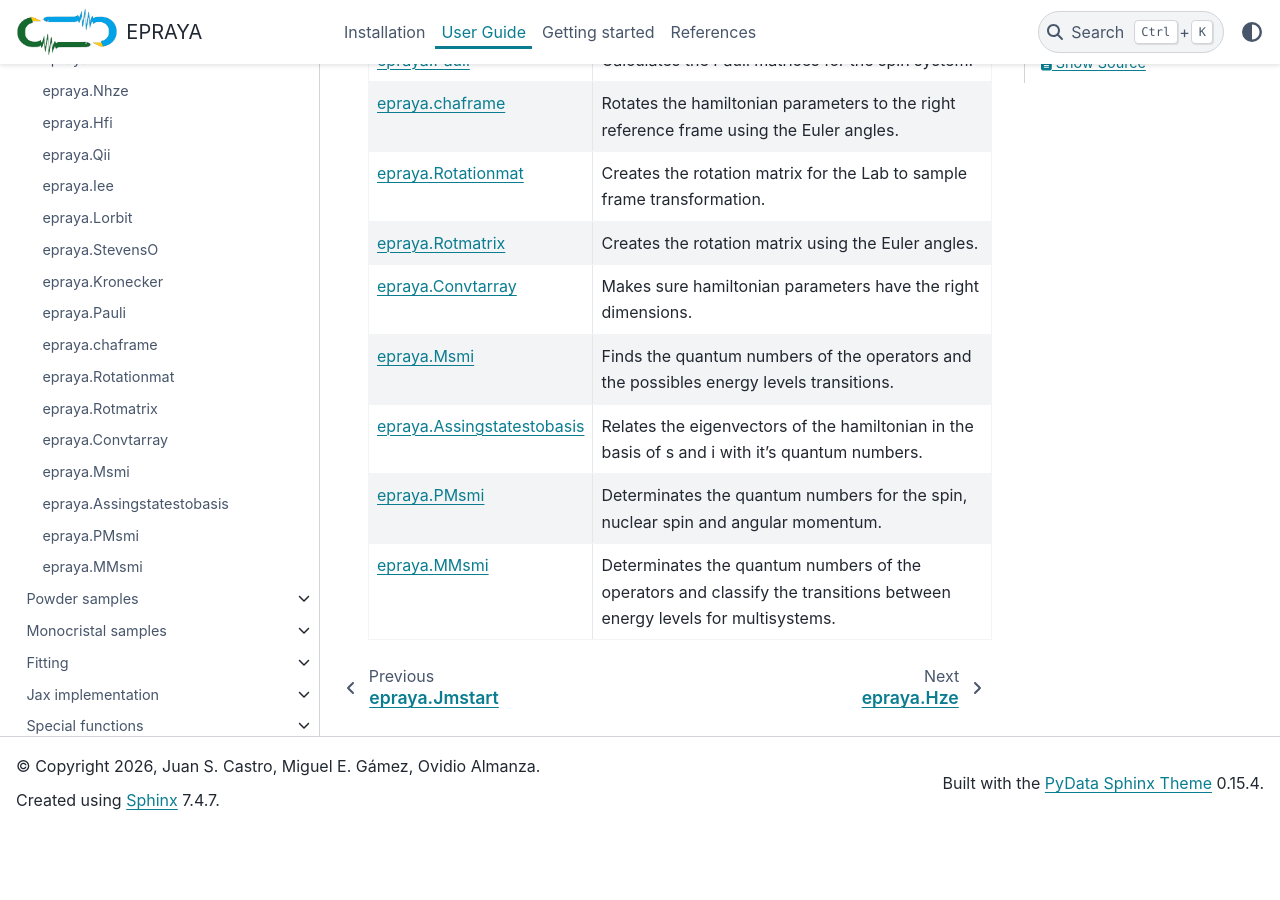
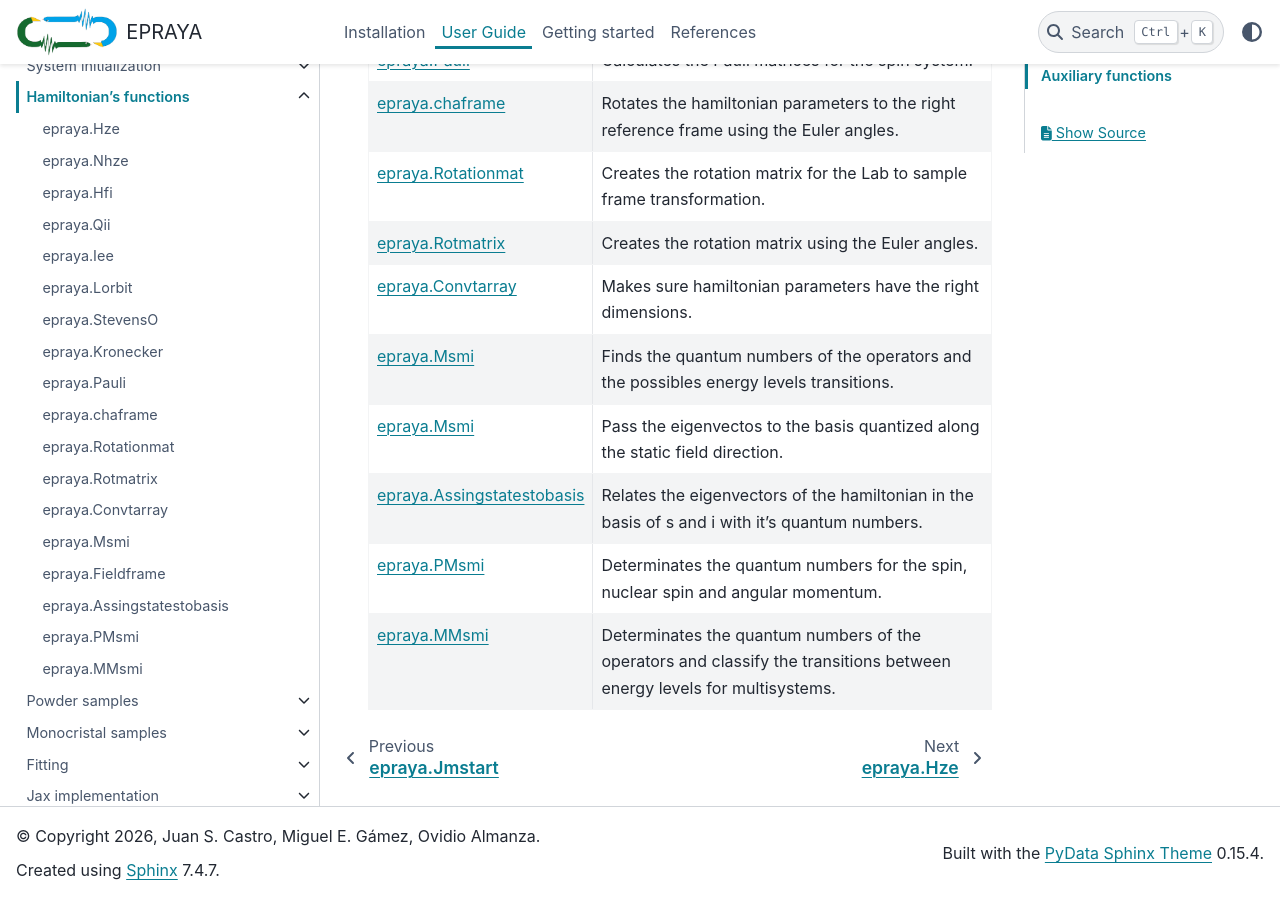
Before and after one commit to eprayadev/EPRAYA, a Sphinx documentation site: the page built from docs/hamfunct.rst, in a window 1280 px wide and 900 px high, scrolled down 899 px. Built offline with Sphinx 7.4.7 and the PyData theme 0.15.4, drawn with Linux system fonts in a browser that asks for light colours; before the commit the page ends 1729 px from its top, so only the background shows below that.

Commit message:
Added documentation for Fieldframe

```diff
--- a/docs/hamfunct.rst
+++ b/docs/hamfunct.rst
@@ -59,6 +59,7 @@ Auxiliary functions
    Rotmatrix
    Convtarray
    Msmi
+   Fieldframe
    Assingstatestobasis
    PMsmi
    MMsmi
@@ -83,6 +84,8 @@ Auxiliary functions
      - Makes sure hamiltonian parameters have the right dimensions.
    * - :doc:`epraya.Msmi <Msmi>`
      - Finds the quantum numbers of the operators and the possibles energy levels transitions.
+   * - :doc:`epraya.Msmi <Fieldframe>`
+     - Pass the eigenvectos to the basis quantized along the static field direction.
    * - :doc:`epraya.Assingstatestobasis <Assingstatestobasis>`
      - Relates the eigenvectors of the hamiltonian in the basis of s and i with it's quantum numbers.
    * - :doc:`epraya.PMsmi <PMsmi>`
```
Also changed, not shown: docs/Fieldframe.rst (added, +7 -0 lines).
